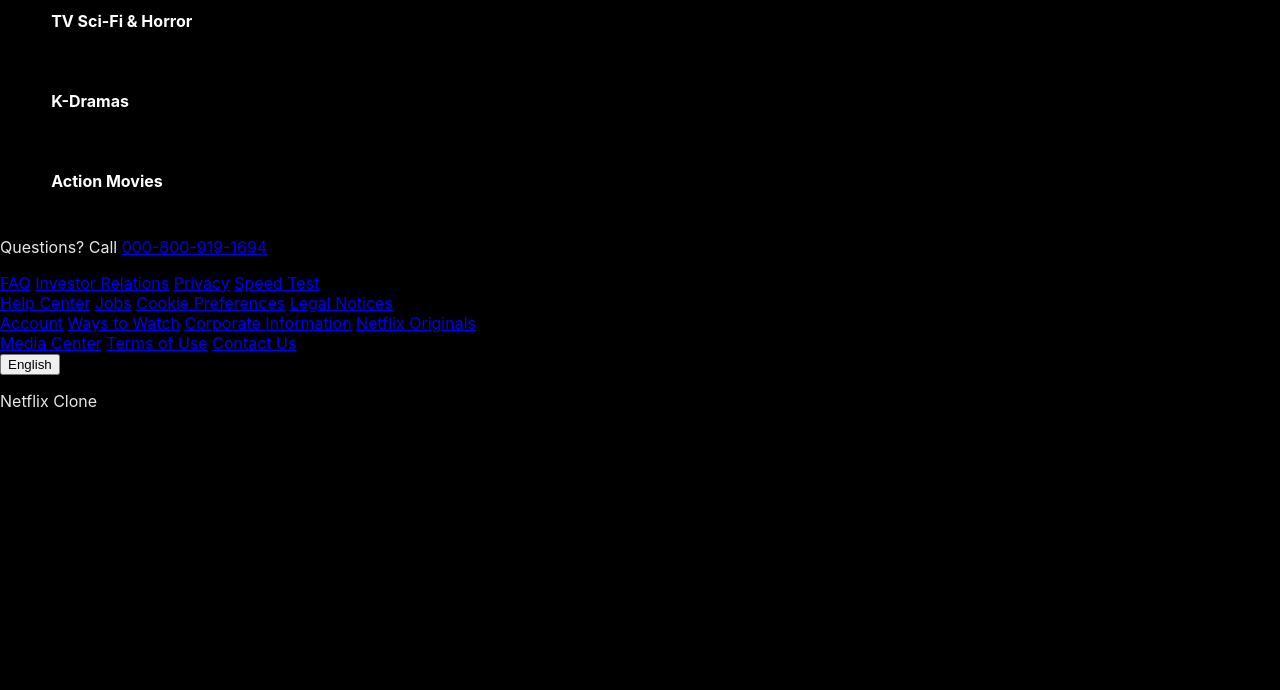
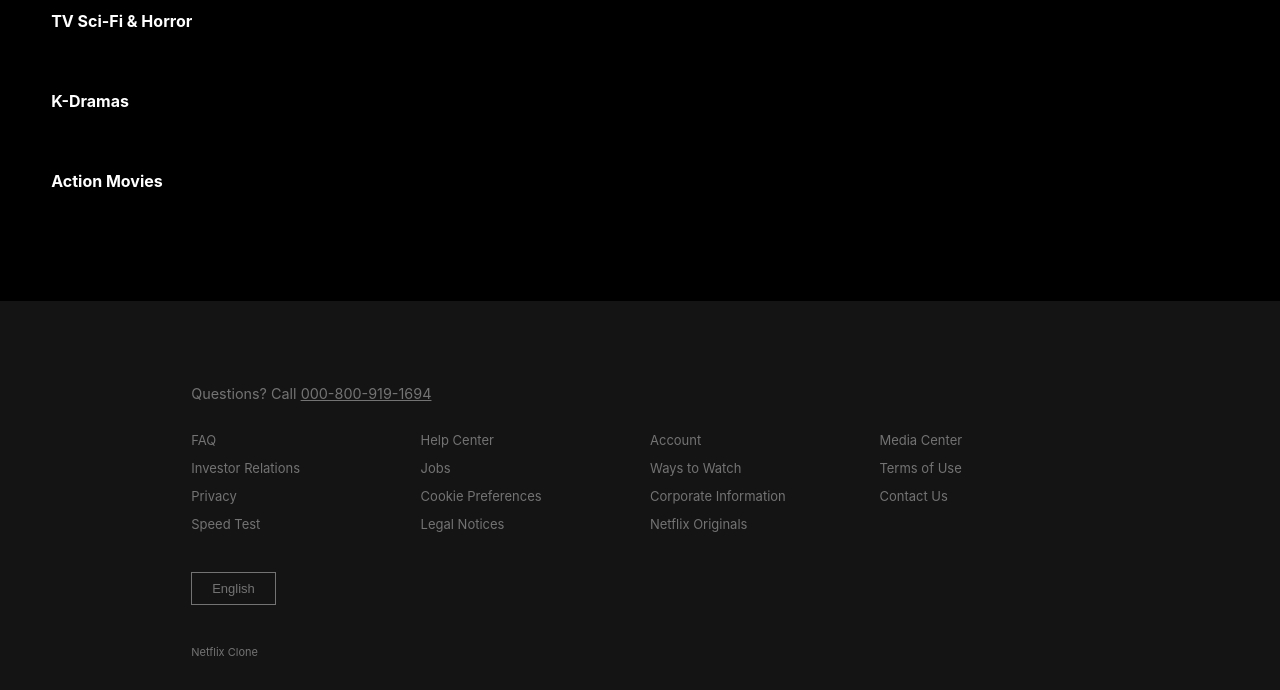
Before and after one commit to BheeshamKS/Netflix-Clone, a Flask app: template templates/index.html in a window 1280 px wide. Shown: the part 1119-1809 px from the top of the page. Before the commit the page ends 1526 px from the top, so only its background shows below. Run offline with Flask 3, Linux system fonts and the light colour scheme; the template is opened without the code that fills it, so the values that code supplies are empty.

Commit message:
footer update

```diff
--- a/static/styles.css
+++ b/static/styles.css
@@ -307,3 +307,80 @@ body {
     font-size: 0.8rem;
     font-weight: bold;
 }
+
+/* --- FOOTER STYLES --- */
+.site-footer {
+    width: 100%;
+    /* Dark background matching the body */
+    background-color: #141414;
+    color: #737373; /* Classic Netflix Grey Text */
+    padding: 70px 0 20px 0;
+    margin-top: 80px; /* Separates footer from the movie rows */
+    font-size: 0.9rem;
+}
+
+.footer-content {
+    max-width: 1000px; /* Keeps footer narrow and centered like Netflix */
+    margin: 0 auto;
+    padding: 0 4%; /* Prevents text hitting edges on mobile */
+}
+
+.footer-top {
+    margin-bottom: 30px;
+}
+
+.footer-top a {
+    color: #737373;
+    text-decoration: underline;
+}
+
+/* THE GRID: 4 Columns */
+.footer-links {
+    display: grid;
+    grid-template-columns: repeat(4, 1fr); /* 4 equal columns */
+    gap: 20px;
+    margin-bottom: 20px;
+}
+
+.footer-column {
+    display: flex;
+    flex-direction: column;
+    gap: 12px; /* Space between links */
+}
+
+.footer-column a {
+    color: #737373;
+    text-decoration: none;
+    font-size: 13px;
+}
+
+.footer-column a:hover {
+    text-decoration: underline;
+}
+
+/* Language Button (Optional Polish) */
+.lang-btn {
+    background-color: transparent;
+    border: 1px solid #737373;
+    color: #737373;
+    padding: 8px 20px;
+    margin: 20px 0;
+    cursor: pointer;
+    font-size: 13px;
+}
+
+.lang-btn:hover {
+    color: white;
+}
+
+.copyright {
+    font-size: 11px;
+    margin-top: 20px;
+}
+
+/* MOBILE RESPONSIVENESS */
+@media (max-width: 768px) {
+    .footer-links {
+        grid-template-columns: repeat(2, 1fr); /* Switch to 2 columns on phones */
+    }
+}
```
